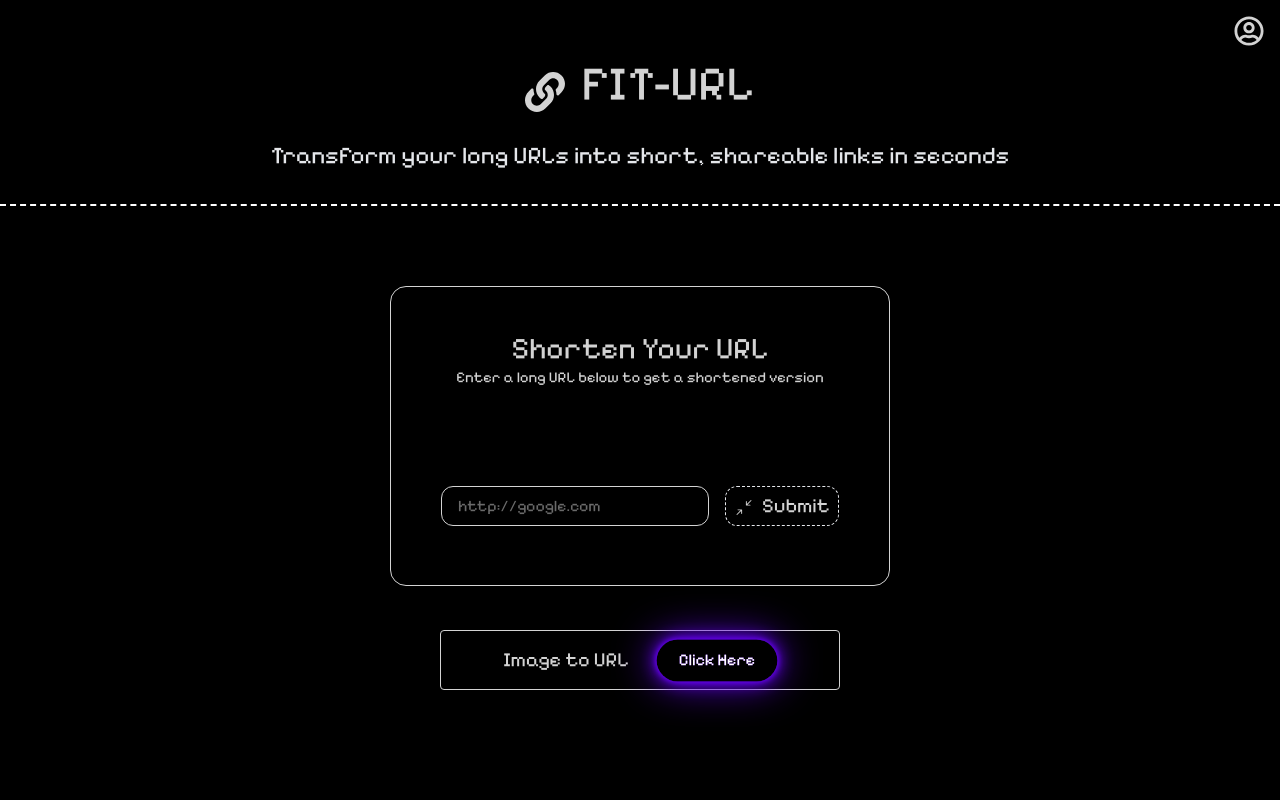
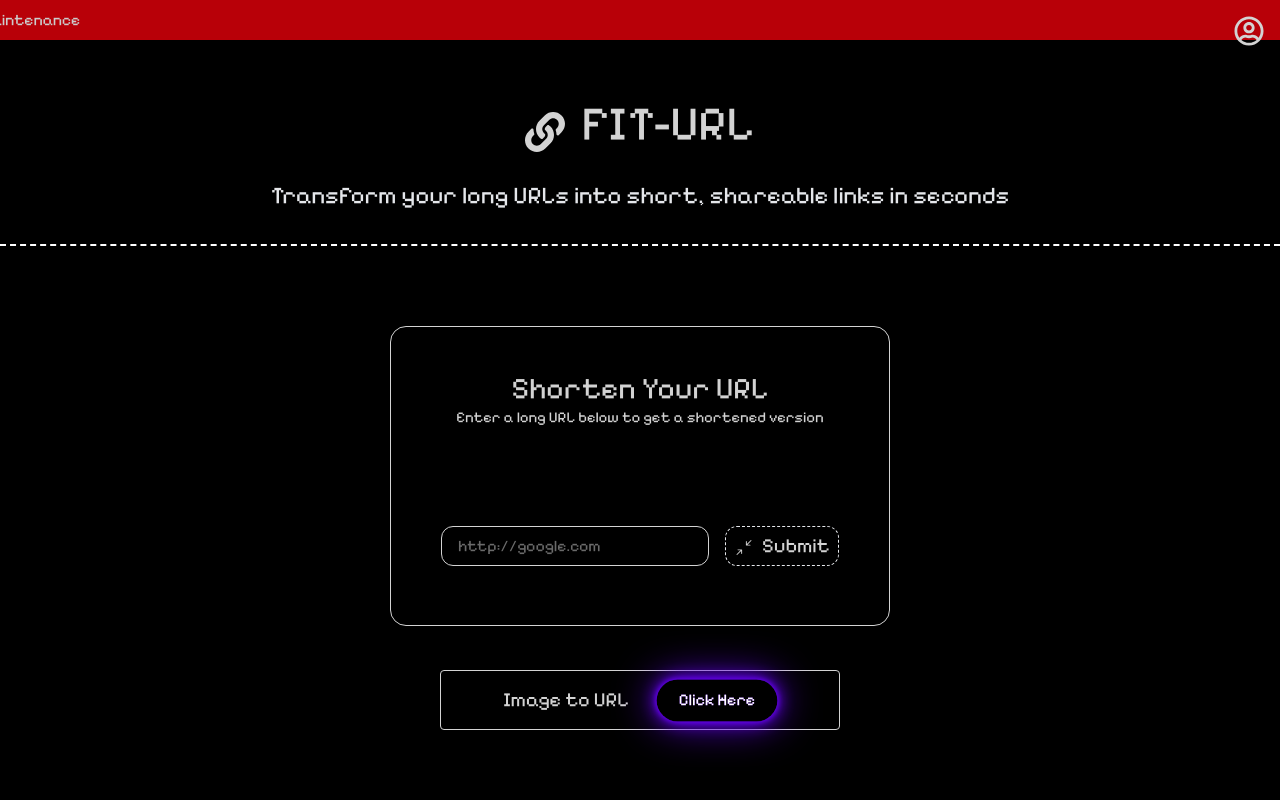
Before and after one commit to ajays-stack/fitUrl, a React (Vite) app in the folder Frontend/: page / in a window 1280 px wide. Shown: the top 800 px of the page. Built offline with nearby package versions, Linux system fonts and the light colour scheme.

Commit message:
under maintainance

```diff
--- a/Frontend/src/App.jsx
+++ b/Frontend/src/App.jsx
@@ -10,6 +10,8 @@ const App = () => {
   return (
     <BrowserRouter>
       <ToastContainer />
+      <div className="bg-red-600 opacity-80 w-screen h-10 items-center flex ">
+      <div class="marquee">The project is under maintenance</div></div>
       <Header></Header>
       <Routes>
         <Route path="/" element={<Home></Home>}></Route>
--- a/Frontend/src/index.css
+++ b/Frontend/src/index.css
@@ -59,3 +59,22 @@ margin: 0;
 .glowing-button:hover {
   box-shadow: 0 0 10px #bb86fc, 0 0 40px #bb86fc, 0 0 80px #bb86fc;
 }
+
+
+.marquee {
+
+  color:white;
+  width: 100%;
+  overflow: hidden;
+  white-space: nowrap;
+  box-sizing: border-box;
+}
+
+.marquee {
+  animation: marquee 10s linear infinite;
+}
+
+@keyframes marquee {
+  0%   { transform: translateX(100%); }
+  100% { transform: translateX(-100%); }
+}
```
